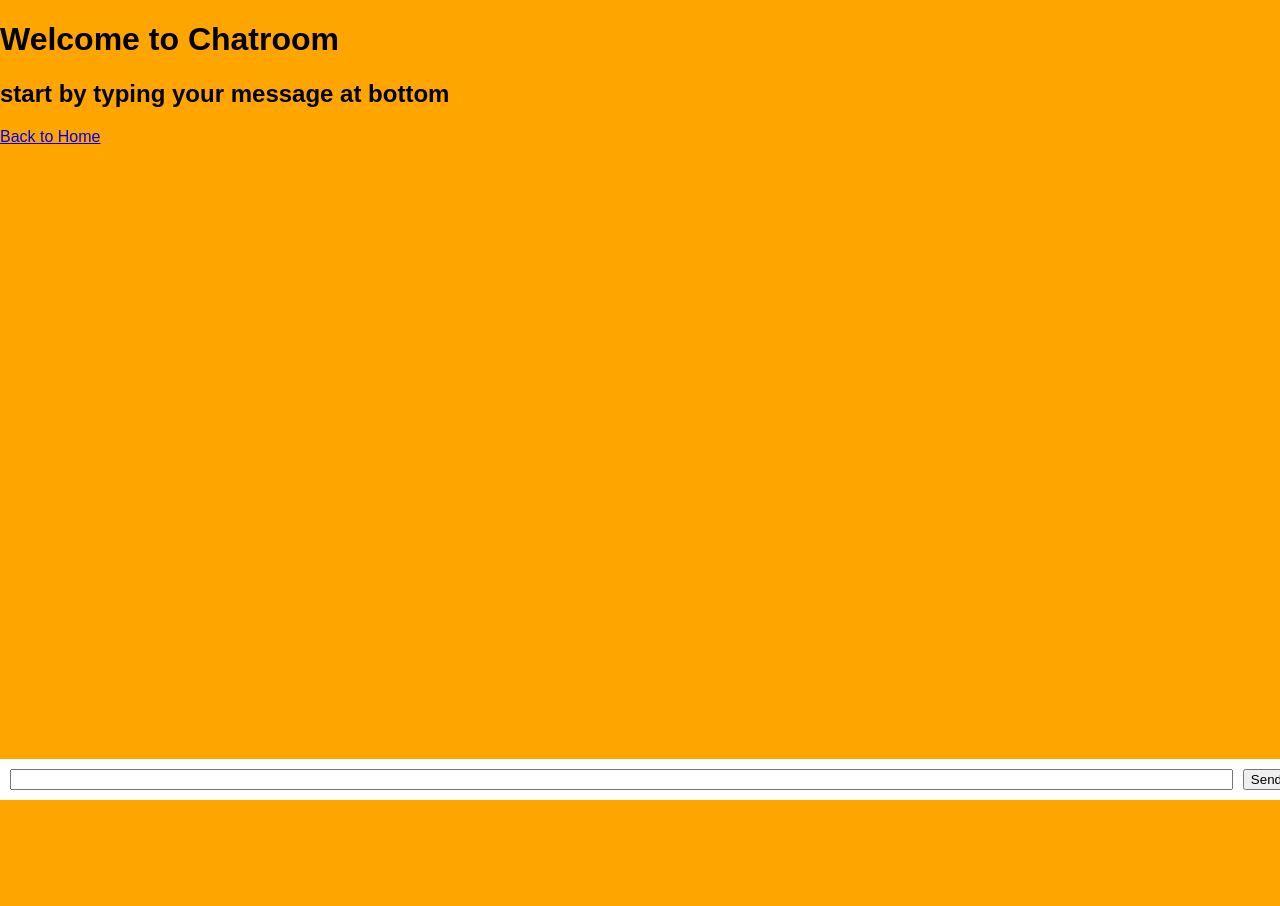
After one commit to Hongdiyou/CSE312-ikun, a Flask app: page /chatroom in a window 1280 px wide. The commit adds this page. Run offline with Flask 3, Linux system fonts and the light colour scheme; some libraries are stand-ins or nearby versions.

Commit message:
part2 object 2 added

```diff
--- a/app.py
+++ b/app.py
@@ -8,19 +8,31 @@ import secrets
 import hashlib
 import os
 from werkzeug.utils import secure_filename
+from flask_socketio import SocketIO, emit
 #这是flask框架添加route的方式和我们作业的add_route类似，例如这里的'/'对应了我们作业的'/' 也是root path
 #这会response html文件.
+
+csp = {
+    'default-src': '\'self\'',
+    'script-src': [
+        '\'self\'',
+        'cdnjs.cloudflare.com',
+        '\'unsafe-inline\''
+    ]
+}
+
 
 mongo_client=pymongo.MongoClient("mongodb://mongo:27017/postDB")
 db=mongo_client['postDB']
 post_collection=db['posts']
 user_collection=db['users']
+message_collection=db['message']
 app=flask.Flask(__name__)
 if not os.path.exists('media'):
     os.makedirs('media')
 
-
-talisman=Talisman(app)
+socketio = SocketIO(app)
+talisman = Talisman(app, content_security_policy=csp)
 @app.route('/')
 def index():
 
@@ -75,7 +87,26 @@ def submit_post():
 def uploaded_file(filename):
     return flask.send_from_directory('media', filename)
 
+@app.route('/chatroom')
+def chatroom():
+    return flask.render_template('chatroom.html')
 
+@socketio.on('message')
+def handle_message(data):
+    auth_token = flask.request.cookies.get('auth_token')
+    username = "Guest"
+    if auth_token:
+        user = user_collection.find_one({'auth_token': hashlib.sha256(auth_token.encode()).hexdigest()})
+        if user:
+            username = user['username']
+    message_collection.insert_one({'username': username, 'message': data})
+    emit('message', {'username': username, 'message': data}, broadcast=True)
+
+@socketio.on('connect')
+def handle_connect():
+    messages = message_collection.find()
+    for message in messages:
+        emit('message', {'username': message['username'], 'message': message['message']})
 
 
 @app.route('/register', methods=['POST'])
@@ -136,5 +167,6 @@ def comment_post(post_id):
     return flask.redirect(flask.url_for('view_post', post_id=post_id))
 
 if __name__ == '__main__':
-    app.run(debug=True, host='0.0.0.0', port=8080)
+    #app.run(debug=True, host='0.0.0.0', port=8080)
+    socketio.run(app, debug=True, host='0.0.0.0', port=8080, allow_unsafe_werkzeug=True)
     #ikun,启动！
--- a/static/functions.js
+++ b/static/functions.js
@@ -6,7 +6,7 @@ function MakePost(event) {
 
 function welcome() {
 
-    document.getElementById("paragraph").innerHTML += "<br/>This text was added by JavaScript 😅, please upload image in making the post";
+    document.getElementById("paragraph").innerHTML += "<br/>This text was added by JavaScript 😅, please upload image in making the post. Enter chatroom for WebSocket connection";
 
     document.addEventListener("DOMContentLoaded", function() {
         const postButton = document.getElementById("post-button");
--- a/static/style.css
+++ b/static/style.css
@@ -1,24 +1,35 @@
-body{
-    background-color:#FFA500;
+body {
+    background-color: #FFA500;
     color: black;
-
-}
-.title{
-    color:blue;
-}
-.images_and_auth {
-    display: flex;
+    margin: 0;
+    padding: 0;
+    font-family: Arial, sans-serif;
 }
 
-.auth-forms {
-    margin-left: 20px;
-    flex: 1;
-    display: flex;
-    flex-direction: column;
-    align-items: flex-start;
-    justify-content: flex-start;
+.chatroom-container {
+    height: calc(100vh - 120px);
+    overflow-y: auto;
+    padding: 10px;
+    margin-bottom: 60px;
 }
 
-.post_body{
-    font-size: 50px;
+.input-container {
+    position: fixed;
+    bottom: 0;
+    left: 0;
+    width: 100%;
+    background-color: white;
+    padding: 10px;
+    display: flex;
+    justify-content: space-between;
+    align-items: center;
 }
+
+.input-container input {
+    flex: 1;
+    margin-right: 10px;
+}
+
+.input-container button {
+    flex-shrink: 0;
+}
--- /dev/null
+++ b/templates/chatroom.html
@@ -0,0 +1,39 @@
+<!DOCTYPE html>
+<html lang="en">
+<head>
+    <meta charset="UTF-8">
+    <title>Chatroom</title>
+    <link rel="stylesheet" type="text/css" href="/static/style.css"/>
+    <link rel="shortcut icon" type="image/x-icon" href="/static/ikun.ico">
+</head>
+<body>
+    <h1>Welcome to Chatroom</h1>
+    <h2>start by typing your message at bottom</h2>
+    <a href="/">Back to Home</a>
+    <div class="chatroom-container" id="chatroom-container">
+        <ul id="messages"></ul>
+    </div>
+    <div class="input-container">
+        <input id="message_input" autocomplete="off" />
+        <button id="send_button">Send</button>
+    </div>
+
+    <script src="https://cdnjs.cloudflare.com/ajax/libs/socket.io/4.3.1/socket.io.js"></script>
+    <script>
+        var socket = io();
+
+        document.getElementById('send_button').onclick = function() {
+            var message = document.getElementById('message_input').value;
+            socket.emit('message', message);
+            document.getElementById('message_input').value = '';
+        };
+
+        socket.on('message', function(data) {
+            var item = document.createElement('li');
+            item.textContent = data.username + ': ' + data.message;
+            document.getElementById('messages').appendChild(item);
+            document.getElementById('chatroom-container').scrollTop = document.getElementById('chatroom-container').scrollHeight;
+        });
+    </script>
+</body>
+</html>
--- a/templates/index.html
+++ b/templates/index.html
@@ -61,6 +61,7 @@
 
 <div class="function">
     <button id="post-button">Make Post</button>
+    <a href="/chatroom"><button id="chatroom-button">Enter Chatroom</button></a>
 </div>
 
 <div class="views">
```
